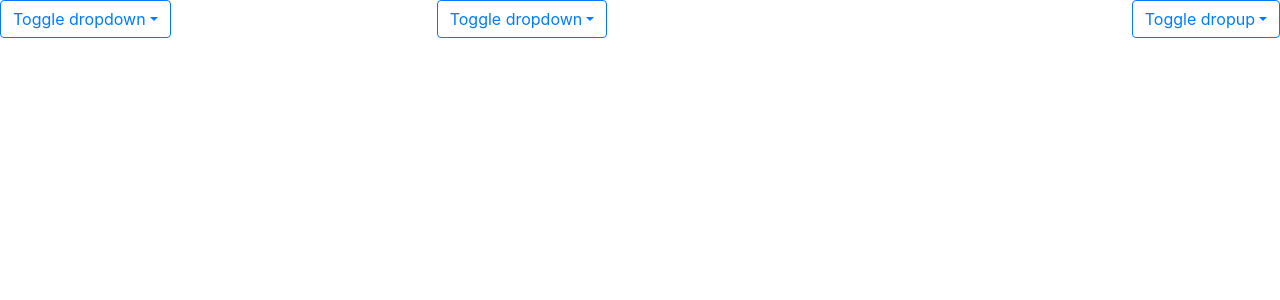
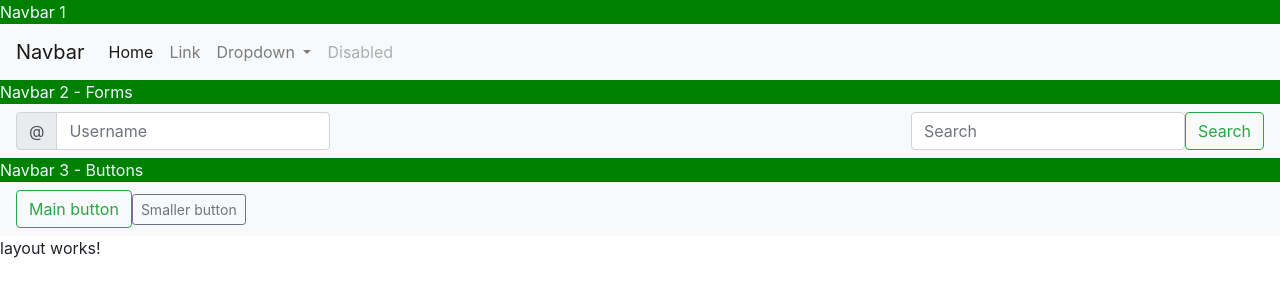
Before and after one commit to asszem/AngularDemo, an Angular app: page / in a window 1280 px wide. Shown: the top 300 px of the page. Built offline with nearby package versions, Linux system fonts and the light colour scheme.

Commit message:
Add navbar samples with forms and buttons

```diff
--- a/src/app/app.component.html
+++ b/src/app/app.component.html
@@ -1,32 +1,2 @@
-<div class="row">
-  <div class="col">
-    <div ngbDropdown class="d-inline-block">
-      <button class="btn btn-outline-primary" id="dropdownBasic1" ngbDropdownToggle>Toggle dropdown</button>
-      <div ngbDropdownMenu aria-labelledby="dropdownBasic1">
-        <button class="dropdown-item">Action - 1</button>
-        <button class="dropdown-item">Another Action</button>
-        <button class="dropdown-item">Something else is here</button>
-      </div>
-    </div>
-  </div>
-  <div class="col">
-    <div ngbDropdown class="d-inline-block">
-      <button class="btn btn-outline-primary" id="dropdownBasic1" ngbDropdownToggle>Toggle dropdown</button>
-      <div ngbDropdownMenu aria-labelledby="dropdownBasic1">
-        <button class="dropdown-item">Action - 1</button>
-        <button class="dropdown-item">Another Action</button>
-        <button class="dropdown-item">Something else is here</button>
-      </div>
-    </div>
-  </div>
-<div class="col text-right">
-    <div ngbDropdown placement="bottom-left" class="d-inline-block">
-      <button class="btn btn-outline-primary" id="dropdownBasic2" ngbDropdownToggle>Toggle dropup</button>
-      <div ngbDropdownMenu aria-labelledby="dropdownBasic2">
-        <button class="dropdown-item">Action - 2</button>
-        <button class="dropdown-item">Another Action2 </button>
-        <button class="dropdown-item">Something else is here 2</button>
-      </div>
-    </div>
-  </div>
-</div>
+<app-navbar></app-navbar>
+<app-layout></app-layout>
--- a/src/app/app.module.ts
+++ b/src/app/app.module.ts
@@ -4,10 +4,14 @@
 
 
 import { AppComponent } from './app.component';
+import { NavbarComponent } from './navbar/navbar.component';
+import { LayoutComponent } from './layout/layout.component';
 
 @NgModule({
   declarations: [
-    AppComponent
+    AppComponent,
+    NavbarComponent,
+    LayoutComponent
   ],
   imports: [
     NgbModule.forRoot(), // ng-bootstrap module
--- /dev/null
+++ b/src/app/layout/layout.component.html
@@ -0,0 +1,3 @@
+<p>
+  layout works!
+</p>
--- /dev/null
+++ b/src/app/layout/layout.component.ts
@@ -0,0 +1,15 @@
+import { Component, OnInit } from '@angular/core';
+
+@Component({
+  selector: 'app-layout',
+  templateUrl: './layout.component.html',
+  styleUrls: ['./layout.component.css']
+})
+export class LayoutComponent implements OnInit {
+
+  constructor() { }
+
+  ngOnInit() {
+  }
+
+}
--- /dev/null
+++ b/src/app/navbar/navbar.component.css
@@ -0,0 +1,5 @@
+.nav-separator {
+    background-color: green;
+    color: aliceblue;
+    margin: 0;
+}
--- /dev/null
+++ b/src/app/navbar/navbar.component.html
@@ -0,0 +1,59 @@
+<p class="nav-separator">Navbar 1</p>
+<nav class="navbar navbar-expand-lg navbar-light bg-light">
+    <a class="navbar-brand" href="#">Navbar</a>
+    <button class="navbar-toggler" type="button" data-toggle="collapse" data-target="#navbarSupportedContent" aria-controls="navbarSupportedContent"
+        aria-expanded="false" aria-label="Toggle navigation">
+        <span class="navbar-toggler-icon"></span>
+    </button>
+
+    <div class="collapse navbar-collapse" id="navbarSupportedContent">
+        <ul class="navbar-nav mr-auto">
+            <li class="nav-item active">
+                <a class="nav-link" href="#">Home
+                    <span class="sr-only">(current)</span>
+                </a>
+            </li>
+            <li class="nav-item">
+                <a class="nav-link" href="#">Link</a>
+            </li>
+            <li class="nav-item dropdown">
+                <a class="nav-link dropdown-toggle" href="#" id="navbarDropdown" role="button" data-toggle="dropdown" aria-haspopup="true"
+                    aria-expanded="false">
+                    Dropdown
+                </a>
+                <div class="dropdown-menu" aria-labelledby="navbarDropdown">
+                    <a class="dropdown-item" href="#">Action</a>
+                    <a class="dropdown-item" href="#">Another action</a>
+                    <div class="dropdown-divider"></div>
+                    <a class="dropdown-item" href="#">Something else here</a>
+                </div>
+            </li>
+            <li class="nav-item">
+                <a class="nav-link disabled" href="#">Disabled</a>
+            </li>
+        </ul>
+    </div>
+</nav>
+<p class="nav-separator">Navbar 2 - Forms</p>
+<nav class="navbar navbar-light bg-light">
+    <form class="form-inline">
+        <div class="input-group">
+            <div class="input-group-prepend">
+                <span class="input-group-text" id="basic-addon1">@</span>
+            </div>
+            <input type="text" class="form-control" placeholder="Username" aria-label="Username" aria-describedby="basic-addon1">
+        </div>
+    </form>
+    <form class="form-inline my-2 my-lg-0">
+        <!-- <input class="form-control mr-sm-2" type="search" placeholder="Search" aria-label="Search"> -->
+        <input class="form-control " type="search" placeholder="Search" aria-label="Search">
+        <button class="btn btn-outline-success my-2 my-sm-0" type="submit">Search</button>
+    </form>
+</nav>
+<p class="nav-separator">Navbar 3 - Buttons</p>
+<nav class="navbar navbar-light bg-light">
+    <form class="form-inline">
+        <button class="btn btn-outline-success" type="button">Main button</button>
+        <button class="btn btn-sm btn-outline-secondary" type="button">Smaller button</button>
+    </form>
+</nav>
--- /dev/null
+++ b/src/app/navbar/navbar.component.ts
@@ -0,0 +1,15 @@
+import { Component, OnInit } from '@angular/core';
+
+@Component({
+  selector: 'app-navbar',
+  templateUrl: './navbar.component.html',
+  styleUrls: ['./navbar.component.css']
+})
+export class NavbarComponent implements OnInit {
+
+  constructor() { }
+
+  ngOnInit() {
+  }
+
+}
```
Also changed, not shown: src/app/layout/layout.component.css (added), 2 other files (tests, documents, lock files or other folders).
